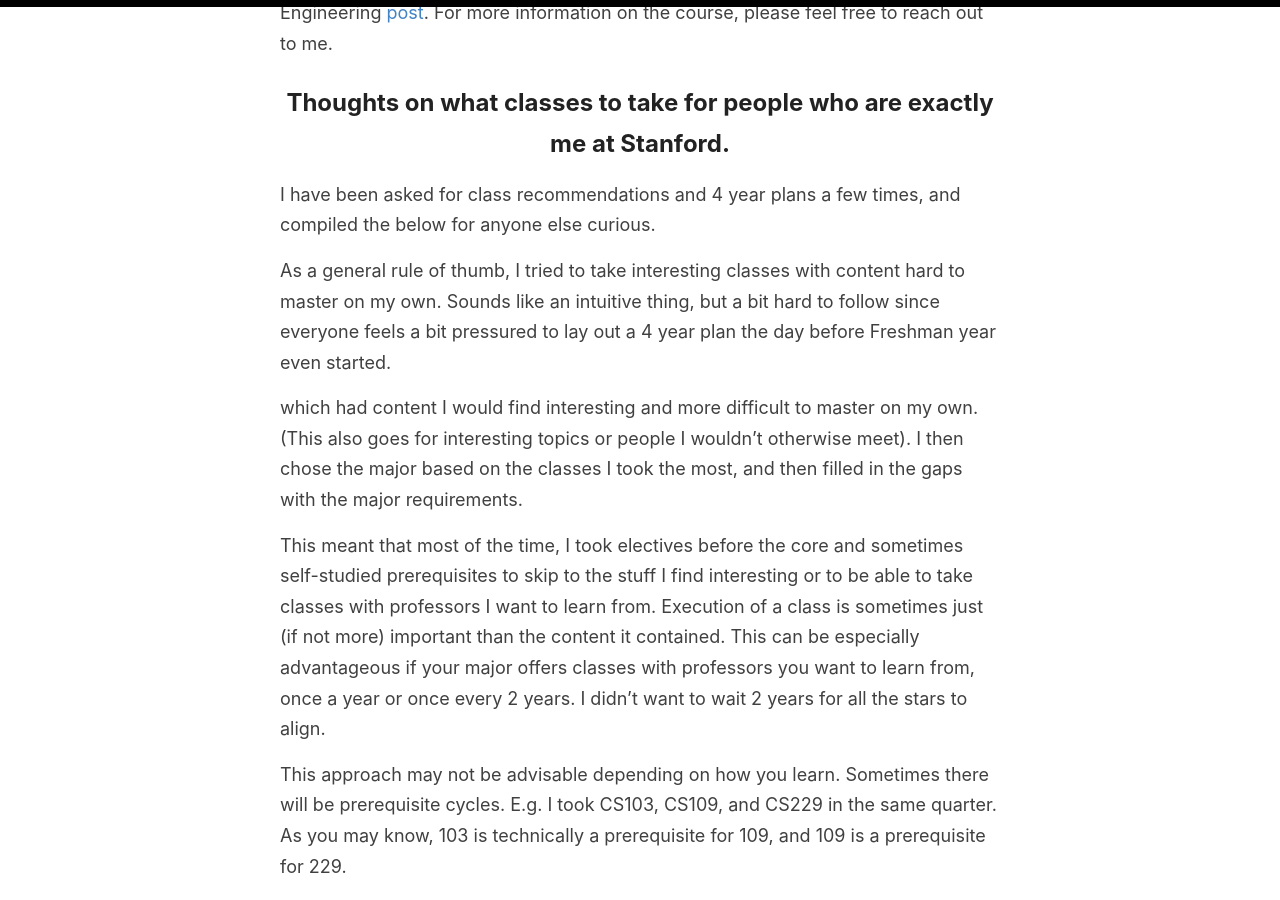
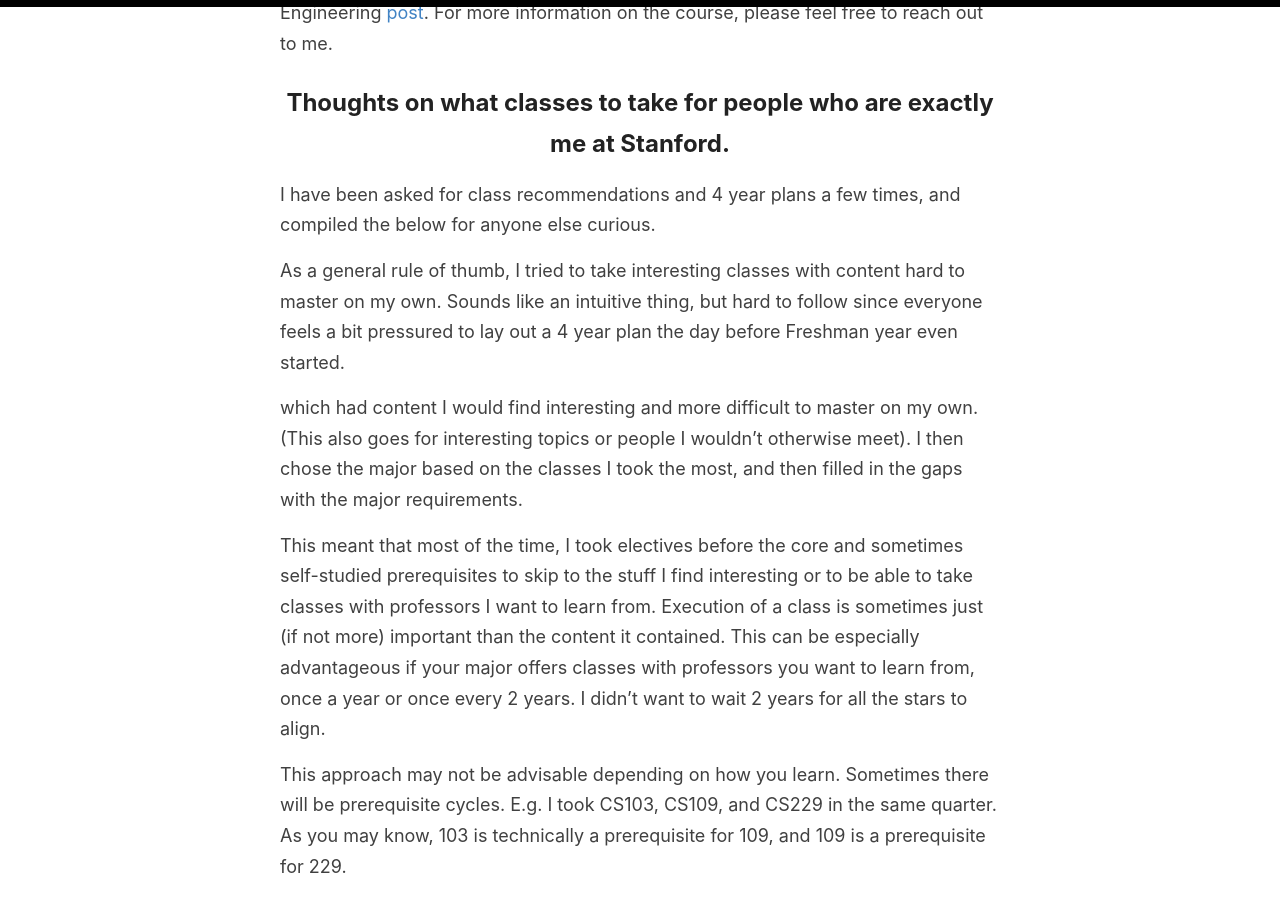
Before and after one commit to evazhang612/sokt-landing, a Jekyll site: the page built from _pages/courses.md, in a window 1280 px wide and 900 px high, scrolled down 381 px. Built offline with Jekyll 4.4.1, drawn with Linux system fonts in a browser that asks for light colours; nearby versions of some CDN libraries; library files that are not in the unit come from our copies.

Commit message:
Adding all.

```diff
--- a/_config.yml
+++ b/_config.yml
@@ -1,6 +1,10 @@
 #
 # This file contains configuration flags to customize your site
 #
+
+
+courses: "http://www.evazhang.com/courses"
+
 
 # Name of your site (displayed in the header)
 name: Eva Zhang
--- a/_pages/courses.md
+++ b/_pages/courses.md
@@ -12,7 +12,7 @@
 
 I have been asked for class recommendations and 4 year plans a few times, and compiled the below for anyone else curious.
 
-As a general rule of thumb, I tried to take interesting classes with content hard to master on my own. Sounds like an intuitive thing, but a bit hard to follow since everyone feels a bit pressured to lay out a 4 year plan the day before Freshman year even started.
+As a general rule of thumb, I tried to take interesting classes with content hard to master on my own. Sounds like an intuitive thing, but hard to follow since everyone feels a bit pressured to lay out a 4 year plan the day before Freshman year even started.
 
 which had content I would find interesting and more difficult to master on my own. (This also goes for interesting topics or people I wouldn't otherwise meet). I then chose the major based on the classes I took the most, and then filled in the gaps with the major requirements.
 
```
Also changed, not shown: index.md (+1 -1 lines).
